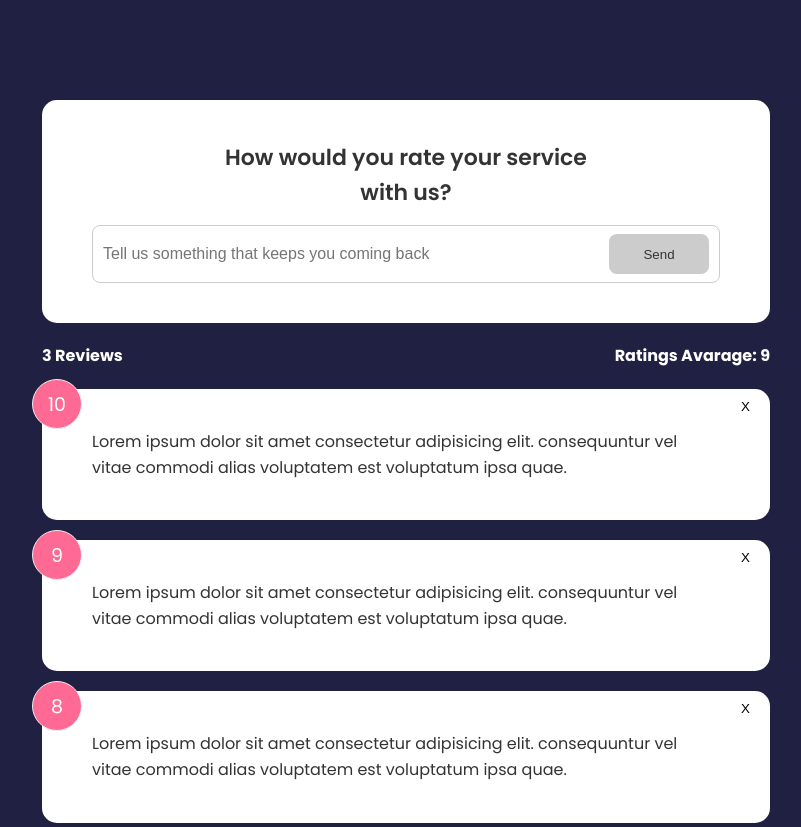
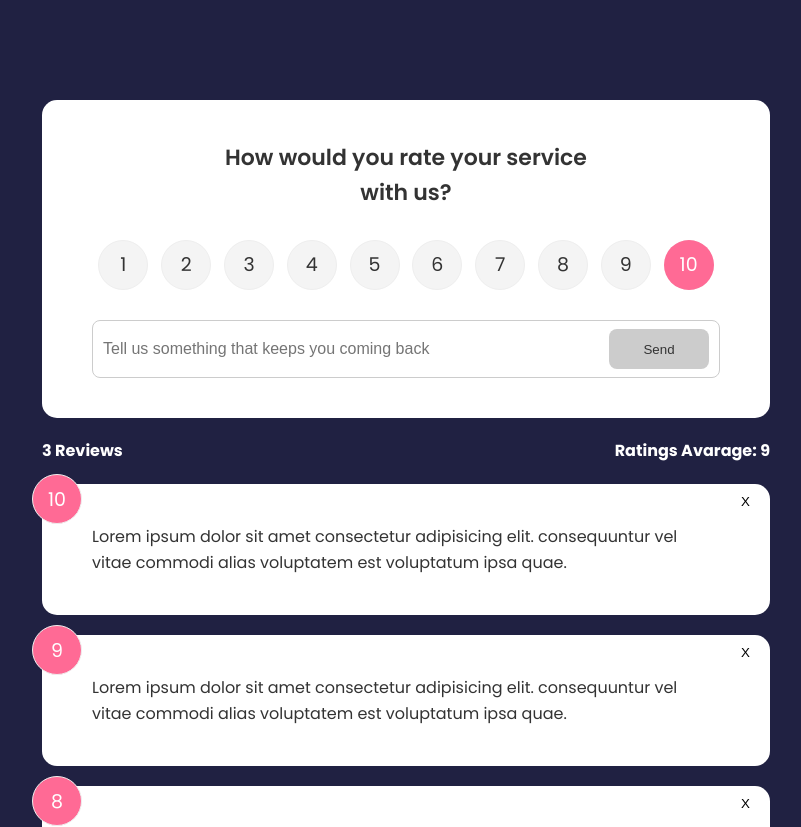
Before and after one commit to abel-masila/svelte-feedback-app, a Svelte app: page / in a window 1280 px wide. Shown: the top 827 px of the page, without its empty margins (234-1035 px from the left). Built offline with nearby package versions, Linux system fonts and the light colour scheme.

Commit message:
add new feednback item done

```diff
--- a/package.json
+++ b/package.json
@@ -18,6 +18,7 @@
     "svelte": "^3.0.0"
   },
   "dependencies": {
-    "sirv-cli": "^1.0.0"
+    "sirv-cli": "^1.0.0",
+    "uuid": "^8.3.2"
   }
 }
--- a/src/App.svelte
+++ b/src/App.svelte
@@ -28,10 +28,15 @@
     const itemId = e.detail;
     feedback = feedback.filter((item) => item.id !== itemId);
   };
+
+  const addFeedback = (e) => {
+    const newFeedback = e.detail;
+    feedback = [...feedback, newFeedback];
+  };
 </script>
 
 <main class="container">
-  <FeedbackForm />
+  <FeedbackForm on:add-feedback={addFeedback} />
   <FeedbackStats {count} {average} />
   <FeedbackList {feedback} on:delete-feedback={deleteFeedback} />
 </main>
--- a/src/components/FeedbackForm.svelte
+++ b/src/components/FeedbackForm.svelte
@@ -1,11 +1,19 @@
 <script>
+  import { createEventDispatcher } from 'svelte';
+  import { v4 as uuidv4 } from 'uuid';
   import Card from './Card.svelte';
   import Button from './Button.svelte';
+  import RatingSelect from './RatingSelect.svelte';
+
+  const dispatch = createEventDispatcher();
 
   let text = '';
   let btnDisabled = true;
   let min = 10;
   let message;
+  let rating = 10;
+
+  const handleSelect = (e) => (rating = e.detail);
 
   const handleInput = () => {
     if (text.trim().length <= min) {
@@ -16,14 +24,25 @@
       btnDisabled = false;
     }
   };
+
+  const handleSubmit = () => {
+    if (text.trim().length > min) {
+      const newFeedback = {
+        id: uuidv4(),
+        text: text,
+        rating: +rating,
+      };
+      dispatch('add-feedback', newFeedback);
+    }
+  };
 </script>
 
 <Card>
   <header>
     <h2>How would you rate your service with us?</h2>
   </header>
-  <form>
-    <!-- Rating Select -->
+  <form on:submit|preventDefault={handleSubmit}>
+    <RatingSelect on:rating-select={handleSelect} />
     <div class="input-group">
       <input
         placeholder="Tell us something that keeps you coming back"
--- /dev/null
+++ b/src/components/RatingSelect.svelte
@@ -0,0 +1,169 @@
+<script>
+  import { createEventDispatcher } from 'svelte';
+
+  let selected = 10;
+  const dispatch = createEventDispatcher();
+
+  const onChange = (e) => {
+    selected = e.currentTarget.value;
+    dispatch('rating-select', selected);
+  };
+</script>
+
+<ul class="rating">
+  <li>
+    <input
+      type="radio"
+      id="num1"
+      name="rating"
+      value="1"
+      on:change={onChange}
+      checked={selected === 1}
+    />
+    <label for="num1">1</label>
+  </li>
+  <li>
+    <input
+      type="radio"
+      id="num2"
+      name="rating"
+      value="2"
+      on:change={onChange}
+      checked={selected === 2}
+    />
+    <label for="num2">2</label>
+  </li>
+  <li>
+    <input
+      type="radio"
+      id="num3"
+      name="rating"
+      value="3"
+      on:change={onChange}
+      checked={selected === 3}
+    />
+    <label for="num3">3</label>
+  </li>
+  <li>
+    <input
+      type="radio"
+      id="num4"
+      name="rating"
+      value="4"
+      on:change={onChange}
+      checked={selected === 4}
+    />
+    <label for="num4">4</label>
+  </li>
+  <li>
+    <input
+      type="radio"
+      id="num5"
+      name="rating"
+      value="5"
+      on:change={onChange}
+      checked={selected === 5}
+    />
+    <label for="num5">5</label>
+  </li>
+  <li>
+    <input
+      type="radio"
+      id="num6"
+      name="rating"
+      value="6"
+      on:change={onChange}
+      checked={selected === 6}
+    />
+    <label for="num6">6</label>
+  </li>
+  <li>
+    <input
+      type="radio"
+      id="num7"
+      name="rating"
+      value="7"
+      on:change={onChange}
+      checked={selected === 7}
+    />
+    <label for="num7">7</label>
+  </li>
+  <li>
+    <input
+      type="radio"
+      id="num8"
+      name="rating"
+      value="8"
+      on:change={onChange}
+      checked={selected === 8}
+    />
+    <label for="num8">8</label>
+  </li>
+  <li>
+    <input
+      type="radio"
+      id="num9"
+      name="rating"
+      value="9"
+      on:change={onChange}
+      checked={selected === 9}
+    />
+    <label for="num9">9</label>
+  </li>
+  <li>
+    <input
+      type="radio"
+      id="num10"
+      name="rating"
+      value="10"
+      on:change={onChange}
+      checked={selected === 10}
+    />
+    <label for="num10">10</label>
+  </li>
+</ul>
+
+<style>
+  .rating {
+    display: flex;
+    align-items: center;
+    justify-content: space-around;
+    margin: 30px 0;
+  }
+  .rating li {
+    position: relative;
+    background: #f4f4f4;
+    width: 50px;
+    height: 50px;
+    padding: 10px;
+    text-align: center;
+    border-radius: 50%;
+    font-size: 19px;
+    border: 1px #eee solid;
+    transition: 0.3s;
+  }
+  .rating li label {
+    position: absolute;
+    top: 50%;
+    left: 50%;
+    width: 50px;
+    height: 50px;
+    padding: 10px;
+    border-radius: 50%;
+    transform: translate(-50%, -50%);
+    cursor: pointer;
+  }
+  .rating li:hover {
+    background: #ff6a95;
+    color: #fff;
+  }
+  /* Make actual radio select invisible */
+  [type='radio'] {
+    opacity: 0;
+  }
+  /* Use the sibling select */
+  [type='radio']:checked ~ label {
+    background: #ff6a95;
+    color: #fff;
+  }
+</style>
```
Also changed, not shown: 1 other file (tests, documents, lock files or other folders).
